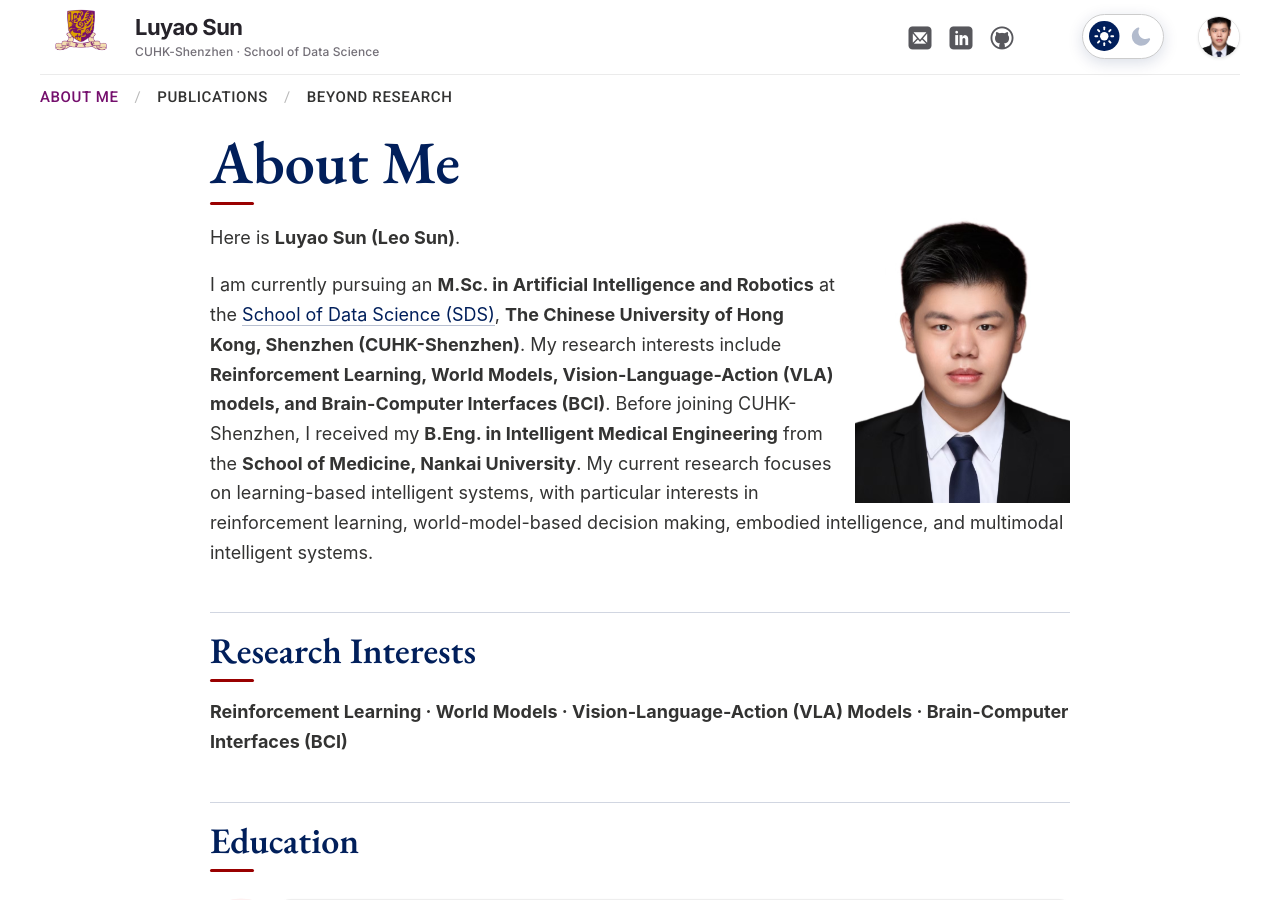
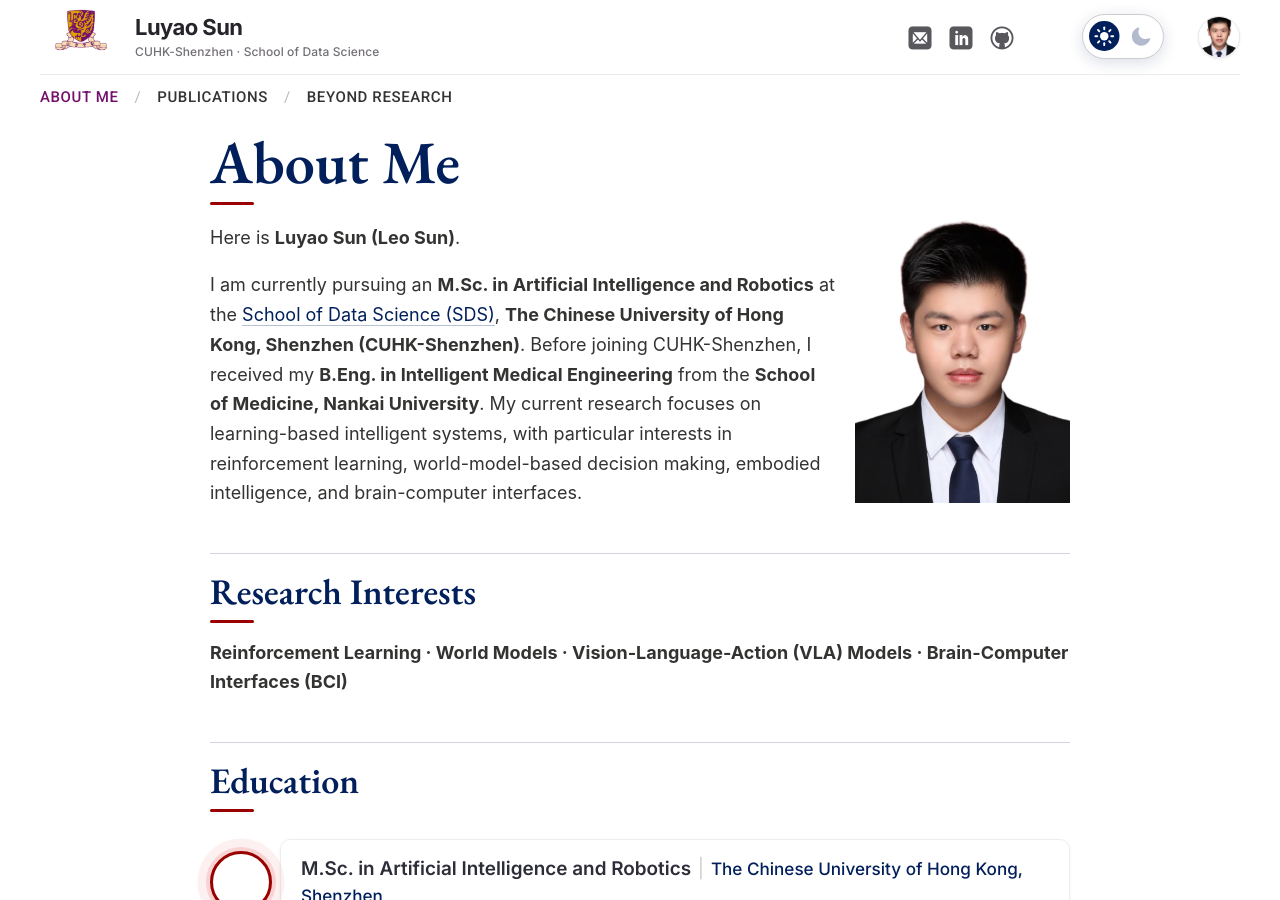
Before and after one commit to Luyao-Leo-Sun/Luyao-Leo-Sun.github.io, a Jekyll site: the page built from index.md, in a window 1280 px wide and 900 px high. Built offline with Jekyll 4.4.1, drawn with Linux system fonts in a browser that asks for light colours; nearby versions of some CDN libraries; a style sheet for code colours, icons or effects is not loaded.

Commit message:
Update personal information and research details

```diff
--- a/index.md
+++ b/index.md
@@ -8,7 +8,7 @@ layout: page
 
 Here is **Luyao Sun (Leo Sun)**.<br>
 
-I am currently pursuing an **M.Sc. in Artificial Intelligence and Robotics** at the [School of Data Science (SDS)](https://sds.cuhk.edu.cn/), **The Chinese University of Hong Kong, Shenzhen (CUHK-Shenzhen)**. My research interests include **Reinforcement Learning, World Models, Vision-Language-Action (VLA) models, and Brain-Computer Interfaces (BCI)**. Before joining CUHK-Shenzhen, I received my **B.Eng. in Intelligent Medical Engineering** from the **School of Medicine, Nankai University**. My current research focuses on learning-based intelligent systems, with particular interests in reinforcement learning, world-model-based decision making, embodied intelligence, and multimodal intelligent systems.<br>
+I am currently pursuing an **M.Sc. in Artificial Intelligence and Robotics** at the [School of Data Science (SDS)](https://sds.cuhk.edu.cn/), **The Chinese University of Hong Kong, Shenzhen (CUHK-Shenzhen)**. Before joining CUHK-Shenzhen, I received my **B.Eng. in Intelligent Medical Engineering** from the **School of Medicine, Nankai University**. My current research focuses on learning-based intelligent systems, with particular interests in reinforcement learning, world-model-based decision making, embodied intelligence, and brain-computer interfaces.<br>
 
 ---
 
```
